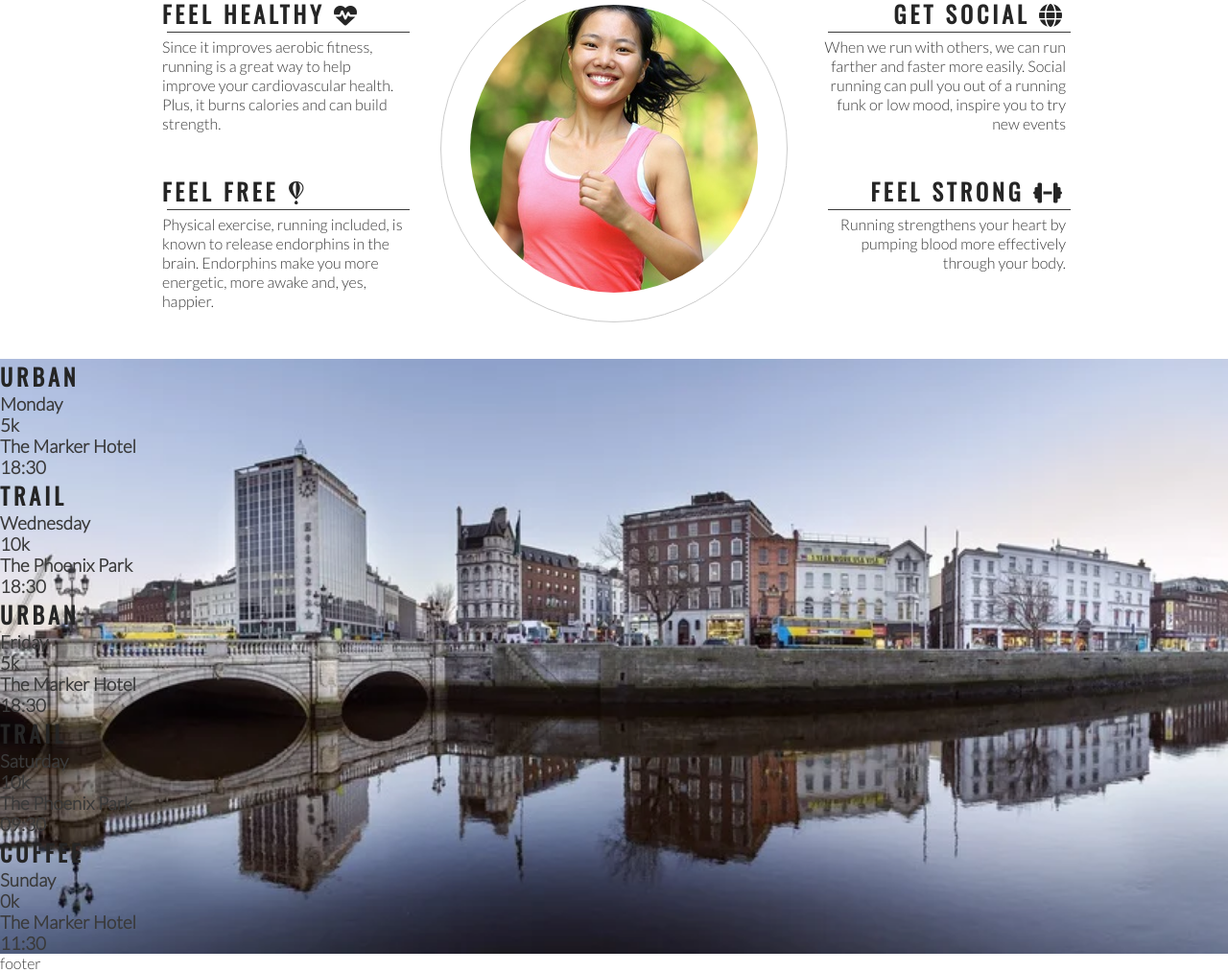
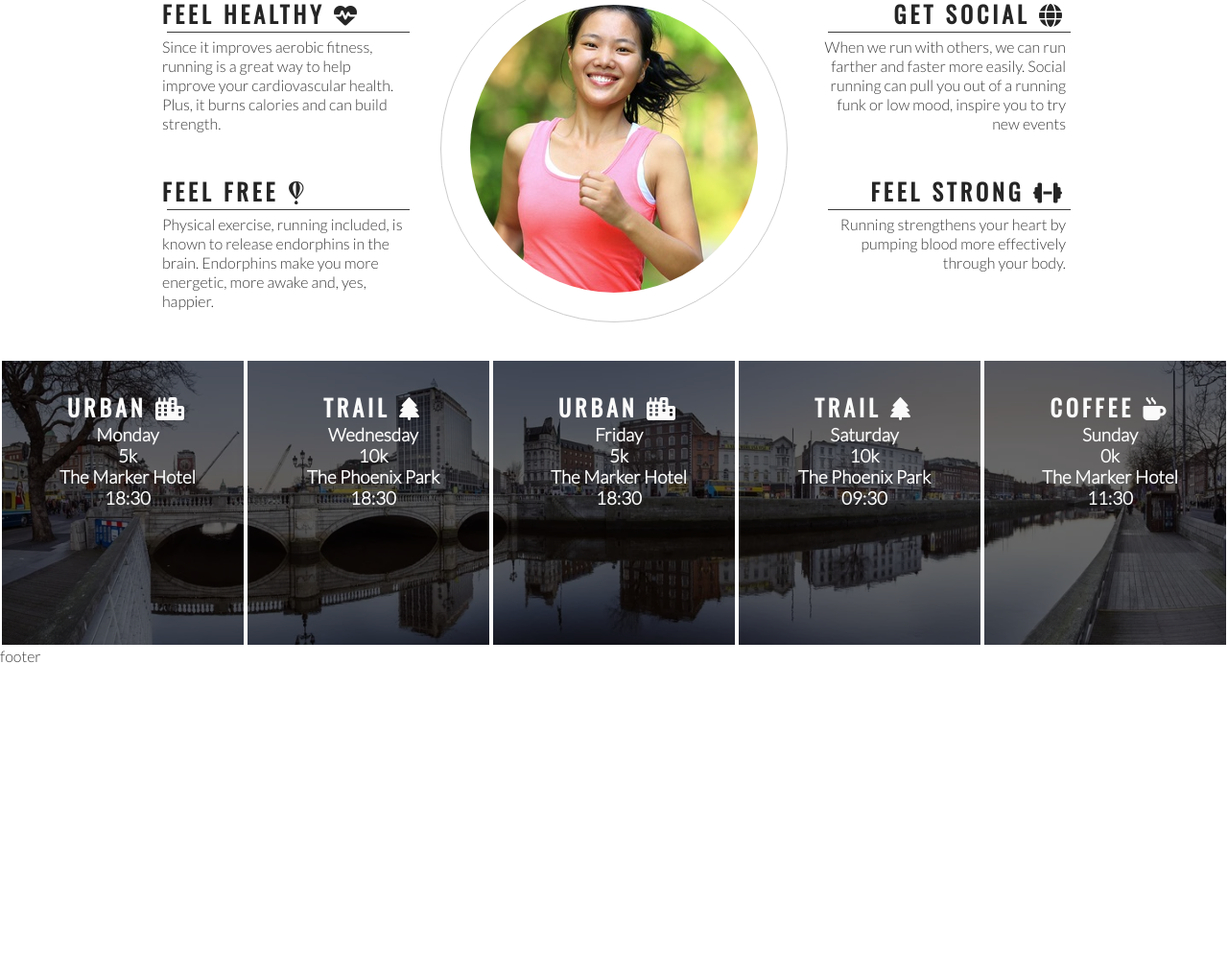
Before and after one commit to dannymac90/Love-running, a plain HTML site: page index.html in a window 1280 px wide. Shown: the part 807-1820 px from the top of the page at 96% size. After the commit the page ends 1500 px from the top, so only its background shows below. Drawn offline with nearby package versions, Linux system fonts and the light colour scheme.

Commit message:
style times pannels add icons

```diff
--- a/assets/css/style.css
+++ b/assets/css/style.css
@@ -189,8 +189,25 @@ hr {
 }
 
 #times {
-    background: url(../images/dublin-city.webp) no-repeat center center;
-    background-size: cover;
+    background: url(../images/dublin-city.webp);
+    background-repeat: no-repeat;
+    background-size: cover;background-position: center;
     width: 100%;
     overflow:  hidden;
 }
+
+#times div {
+    color: #fafafa;
+    background-color: rgba(0, 0, 0, .6);
+    width: 20%;
+    height: 300px;
+    float: left;
+    padding: 30px 0 0 10px;
+    text-align: center;
+    border: 2px solid white;
+    box-sizing: border-box;
+}
+
+#times h2 {
+    color: #fafafa;
+}
--- a/index.html
+++ b/index.html
@@ -76,35 +76,35 @@
     </section>
     <section id="times">
         <div>
-            <h2>Urban</h2>
+            <h2>Urban <i class="fa-solid fa-city"></i></h2>
             <h3>Monday</h3>
             <h3>5k</h3>
             <h3>The Marker Hotel</h3>
             <h3>18:30</h3>
         </div>
         <div>
-            <h2>Trail</h2>
+            <h2>Trail <i class="fa-solid fa-tree"></i></h2>
             <h3>Wednesday</h3>
             <h3>10k</h3>
             <h3>The Phoenix Park</h3>
             <h3>18:30</h3>
         </div>
         <div>
-            <h2>Urban</h2>
+            <h2>Urban <i class="fa-solid fa-city"></i></h2>
             <h3>Friday</h3>
             <h3>5k</h3>
             <h3>The Marker Hotel</h3>
             <h3>18:30</h3>
         </div>
         <div>
-            <h2>Trail</h2>
+            <h2>Trail <i class="fa-solid fa-tree"></i></h2>
             <h3>Saturday</h3>
             <h3>10k</h3>
             <h3>The Phoenix Park</h3>
             <h3>09:30</h3>
         </div>
         <div>
-            <h2>Coffee</h2>
+            <h2>Coffee <i class="fa-solid fa-mug-hot"></i></h2>
             <h3>Sunday</h3>
             <h3>0k</h3>
             <h3>The Marker Hotel</h3>
```
